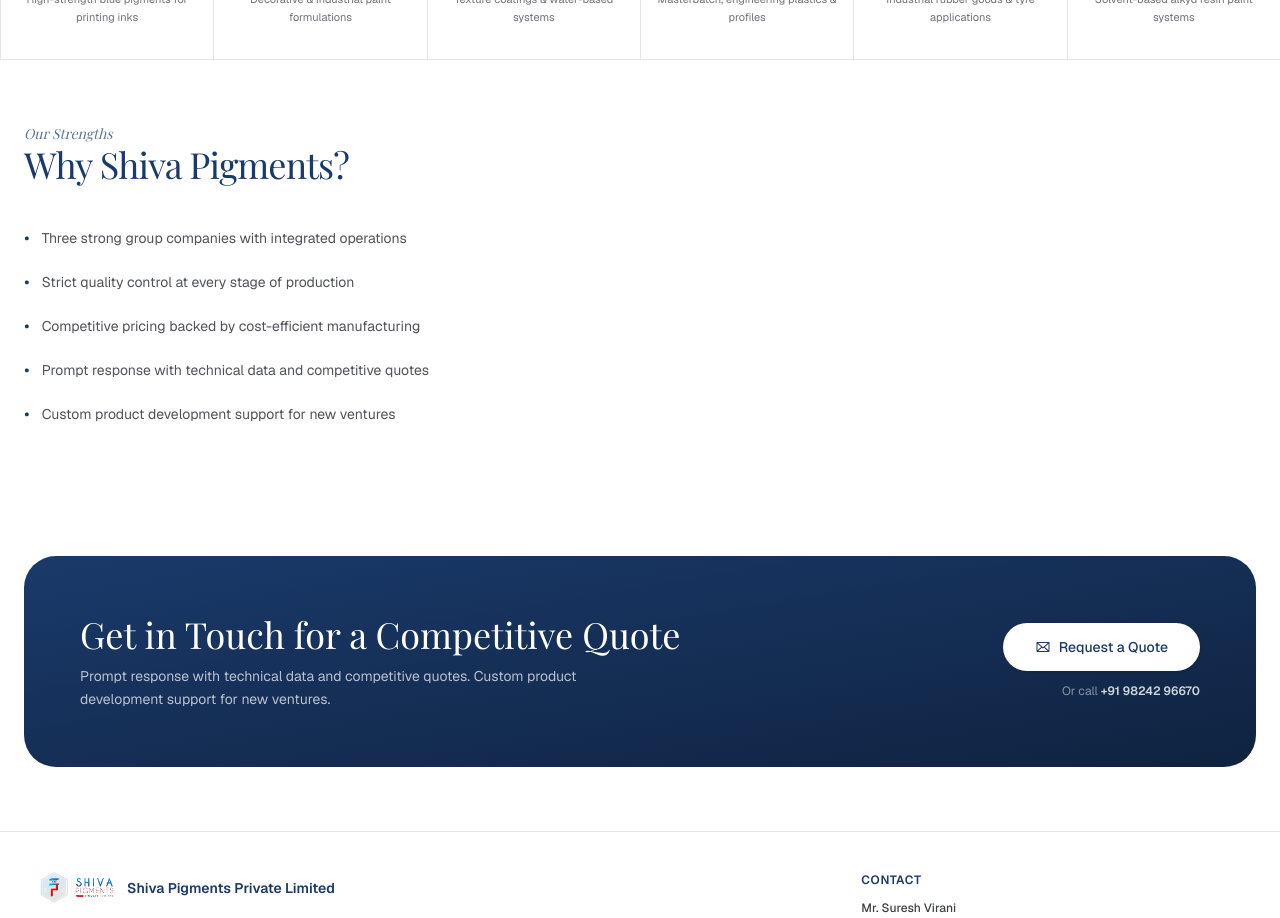
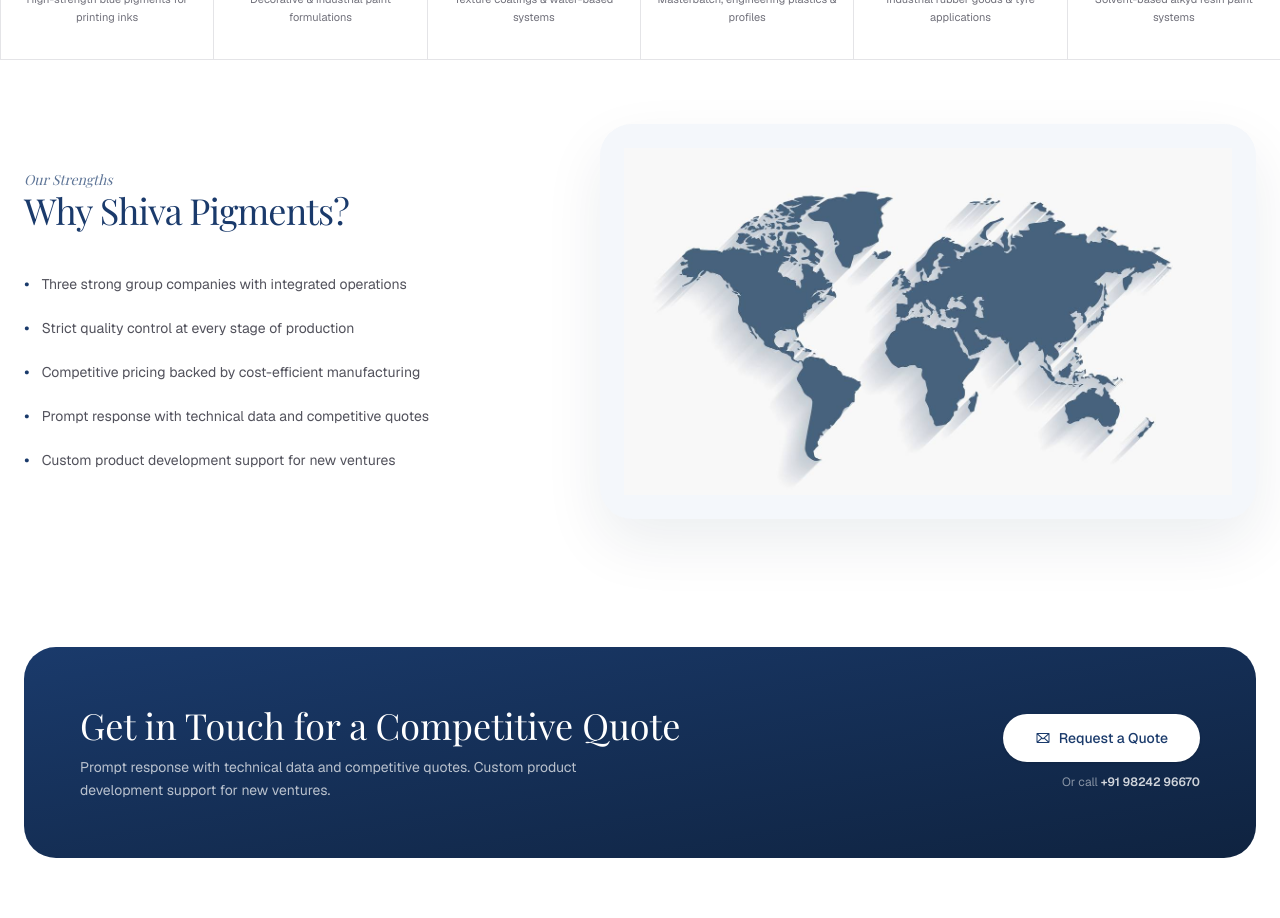
Before and after one commit to pragneshbarik/shivapigments, a Next.js app: page / in a window 1280 px wide. Shown: the part 2440-3358 px from the top of the page. Built offline with nearby package versions, Linux system fonts and the light colour scheme.

Commit message:
Add global reach image to strengths section

```diff
--- a/src/app/page.tsx
+++ b/src/app/page.tsx
@@ -380,7 +380,8 @@
 function WhyChooseSection() {
   return (
     <section className="px-4 py-16 lg:px-6">
-      <div className="mx-auto max-w-[1400px]">
+      <div className="mx-auto grid max-w-[1400px] gap-10 lg:grid-cols-[minmax(0,0.9fr)_minmax(320px,1.1fr)] lg:items-center">
+        <div>
           <div className="mb-10">
             <p
               className="text-sm italic text-[#1a3a6b]/70"
@@ -403,6 +404,17 @@
                 <p className="text-sm text-zinc-600">{item}</p>
               </div>
             ))}
+          </div>
+        </div>
+
+        <div className="flex justify-center lg:justify-end">
+          <div className="w-full max-w-2xl rounded-[2rem] bg-[#f4f7fb] p-4 shadow-[0_24px_60px_rgba(15,35,64,0.08)] sm:p-6">
+            <img
+              src="/why-shiva-map.jpg"
+              alt="World map showing Shiva Pigments' global reach"
+              className="mx-auto h-auto w-full object-contain"
+            />
+          </div>
         </div>
       </div>
     </section>
```
Also changed, not shown: public/why-shiva-map.jpg (added). Lines whose indentation alone changed are shown as unchanged.
